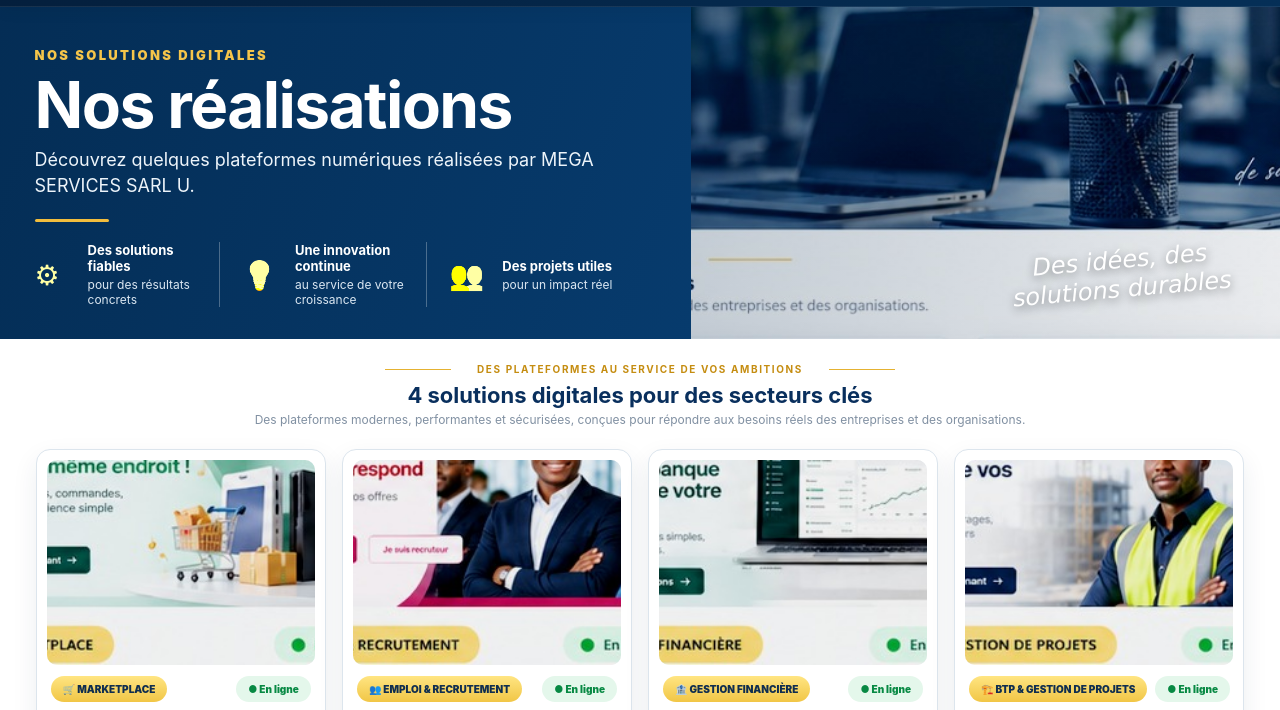
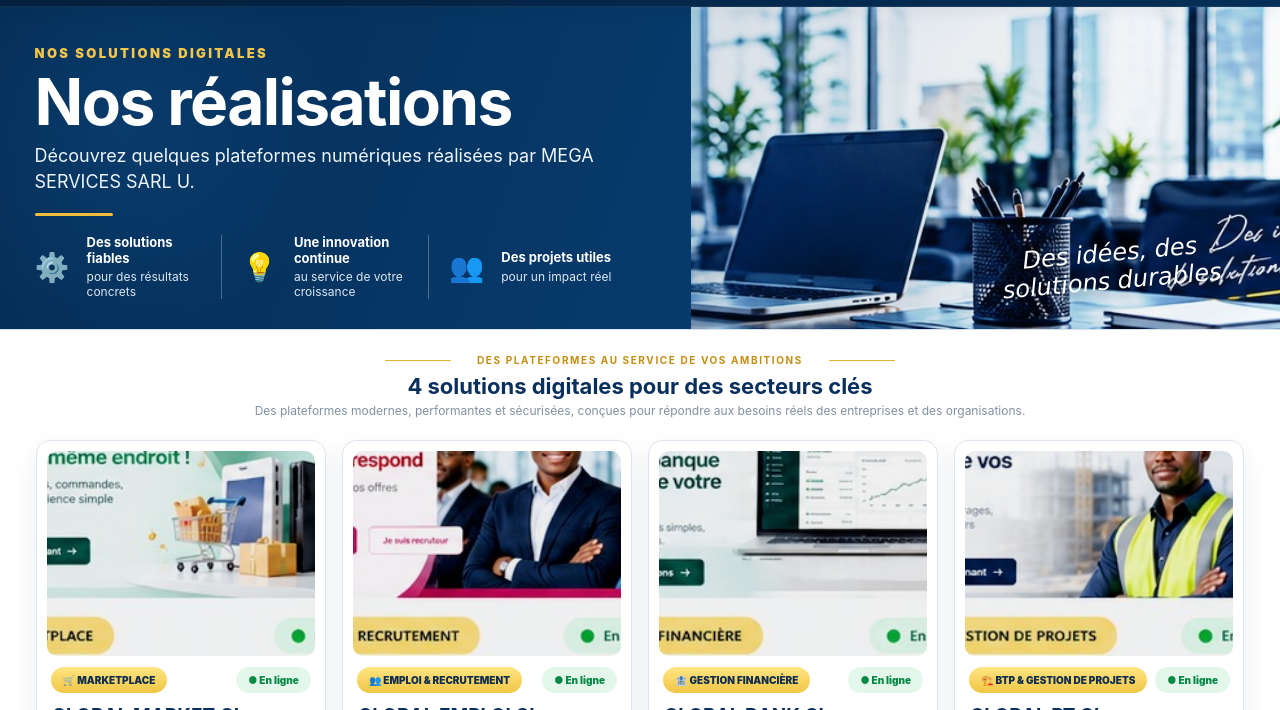
Before and after one commit to MEGA7704/megaservicesci, a website: page public/realisations.html in a window 1280 px wide. Shown: the part 75-785 px from the top of the page. Drawn offline with Linux system fonts and the light colour scheme.

Commit message:
Add files via upload

```diff
--- a/public/assets/style.css
+++ b/public/assets/style.css
@@ -1707,3 +1707,120 @@ main::before, main::after,
   .real-v22-cta{grid-template-columns:1fr;padding:24px 22px}
   .real-v22-contact{justify-self:start}
 }
+
+
+/* =========================================================
+   V23 — Hero commun à toutes les pages sauf Accueil
+   ========================================================= */
+.common-hero-v23{
+  width:100%;
+  min-height:285px;
+  display:grid;
+  grid-template-columns:54% 46%;
+  overflow:hidden;
+  background:#052f57!important;
+  border-bottom:1px solid #d8e2eb;
+}
+.common-hero-left-v23{
+  padding:38px 5% 30px;
+  color:#fff;
+  background:
+    radial-gradient(circle at 18% 38%,rgba(20,89,151,.28),transparent 35%),
+    linear-gradient(110deg,#042d55 0%,#073b6d 100%)!important;
+}
+.common-hero-kicker-v23{
+  color:#f5c64a;
+  font-size:13px;
+  font-weight:900;
+  letter-spacing:.18em;
+}
+.common-hero-left-v23 h1{
+  margin:9px 0 9px;
+  color:#fff!important;
+  font-size:clamp(48px,5vw,70px);
+  line-height:1;
+  letter-spacing:-.025em;
+}
+.common-hero-left-v23>p{
+  max-width:780px;
+  margin:0;
+  color:#edf4fa;
+  font-size:18px;
+  line-height:1.45;
+}
+.common-hero-line-v23{
+  width:78px;
+  height:3px;
+  margin:18px 0 19px;
+  border-radius:4px;
+  background:#f2bd3d;
+}
+.common-hero-values-v23{
+  display:grid;
+  grid-template-columns:repeat(3,minmax(0,1fr));
+  max-width:850px;
+}
+.common-hero-value{
+  display:grid;
+  grid-template-columns:42px 1fr;
+  align-items:center;
+  gap:10px;
+  padding-right:20px;
+  margin-right:20px;
+  border-right:1px solid rgba(255,255,255,.28);
+}
+.common-hero-value:last-child{border-right:0}
+.common-hero-value>span{font-size:28px}
+.common-hero-value b{display:block;color:#fff;font-size:13px;line-height:1.2}
+.common-hero-value small{display:block;margin-top:3px;color:#dce8f3;font-size:12px;line-height:1.25}
+.common-hero-right-v23{
+  position:relative;
+  min-height:285px;
+  background:#0b477b url('/assets/common-hero-office-v23.jpg') center center/cover no-repeat!important;
+}
+.common-hero-right-v23::before{
+  content:"";
+  position:absolute;
+  inset:0;
+  background:linear-gradient(90deg,rgba(5,47,87,.14),rgba(5,47,87,.02));
+}
+.common-hero-script-v23{
+  position:absolute;
+  right:34px;
+  bottom:34px;
+  max-width:270px;
+  color:#fff;
+  font-family:cursive;
+  font-size:24px;
+  line-height:1.18;
+  font-style:italic;
+  text-align:center;
+  transform:rotate(-5deg);
+  text-shadow:0 3px 10px rgba(0,0,0,.45);
+}
+
+/* éviter les anciens héros en double */
+.about-v17-hero,
+.page-hero,
+.real-v22-hero{
+  display:none!important;
+}
+
+/* Connexion : hero au-dessus, carte inchangée */
+body .common-hero-v23 + .login-wrap{
+  padding-top:38px;
+}
+
+/* Responsive */
+@media(max-width:1050px){
+  .common-hero-v23{grid-template-columns:1fr}
+  .common-hero-right-v23{min-height:250px}
+}
+@media(max-width:700px){
+  .common-hero-left-v23{padding:30px 22px}
+  .common-hero-left-v23 h1{font-size:44px}
+  .common-hero-values-v23{grid-template-columns:1fr;gap:13px}
+  .common-hero-value{border-right:0;margin-right:0}
+  .common-hero-right-v23{min-height:210px}
+  .common-hero-script-v23{font-size:19px;right:18px;bottom:22px}
+}
--- a/public/realisations.html
+++ b/public/realisations.html
@@ -11,33 +11,20 @@
 
 <main class="real-v22-main">
 
-<section class="real-v22-hero">
-  <div class="real-v22-left">
-    <div class="real-v22-kicker">NOS SOLUTIONS DIGITALES</div>
+
+<section class="common-hero-v23">
+  <div class="common-hero-left-v23">
+    <div class="common-hero-kicker-v23">NOS SOLUTIONS DIGITALES</div>
     <h1>Nos réalisations</h1>
     <p>Découvrez quelques plateformes numériques réalisées par MEGA SERVICES SARL U.</p>
-    <div class="real-v22-goldline"></div>
-
-    <div class="real-v22-values">
-      <div class="real-v22-value">
-        <span class="real-v22-icon">⚙</span>
-        <div><b>Des solutions fiables</b><small>pour des résultats concrets</small></div>
-      </div>
-      <div class="real-v22-value">
-        <span class="real-v22-icon">💡</span>
-        <div><b>Une innovation continue</b><small>au service de votre croissance</small></div>
-      </div>
-      <div class="real-v22-value">
-        <span class="real-v22-icon">👥</span>
-        <div><b>Des projets utiles</b><small>pour un impact réel</small></div>
-      </div>
-    </div>
+    <div class="common-hero-line-v23"></div>
+    <div class="common-hero-values-v23"><div class="common-hero-value"><span>⚙️</span><div><b>Des solutions fiables</b><small>pour des résultats concrets</small></div></div><div class="common-hero-value"><span>💡</span><div><b>Une innovation continue</b><small>au service de votre croissance</small></div></div><div class="common-hero-value"><span>👥</span><div><b>Des projets utiles</b><small>pour un impact réel</small></div></div></div>
   </div>
-
-  <div class="real-v22-right">
-    <div class="real-v22-hand">Des idées, des solutions durables</div>
+  <div class="common-hero-right-v23">
+    <div class="common-hero-script-v23">Des idées, des solutions durables</div>
   </div>
 </section>
+
 
 <section class="real-v22-showcase">
   <div class="real-v22-intro">
```
Also changed, not shown: public/a-propos.html (+9 -15 lines), public/connexion.html (+14 -0 lines), public/contact.html (+14 -1 lines), public/recrutement.html (+13 -4 lines), public/services.html (+14 -1 lines), README.md, public/assets/common-hero-office-v23.jpg (added).
